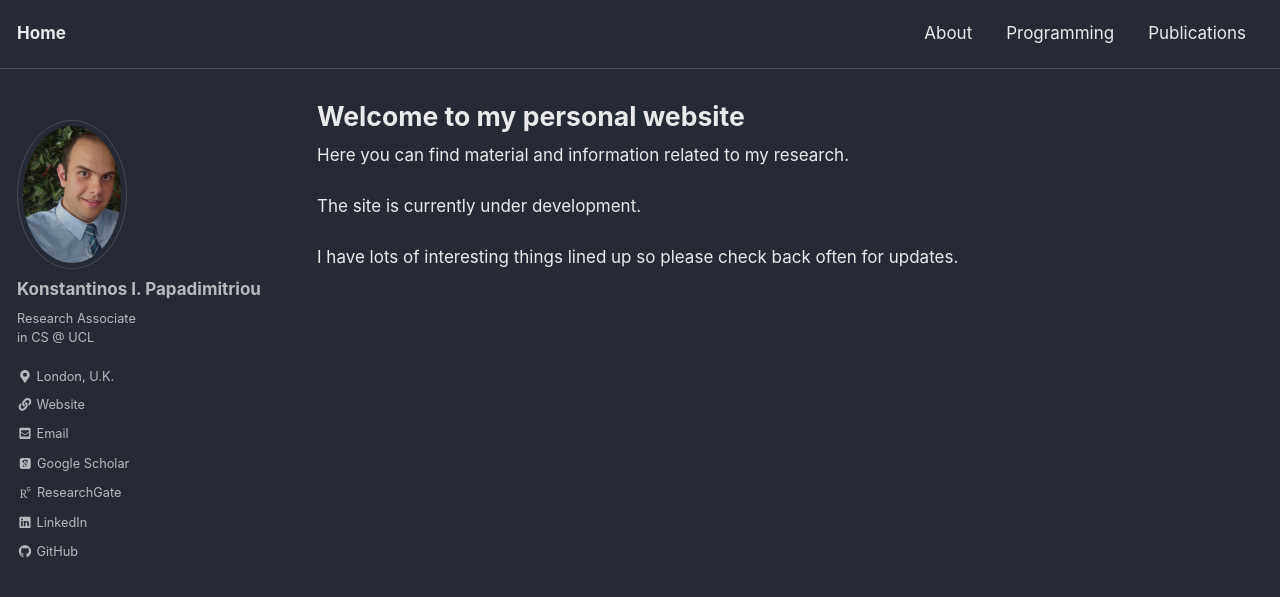
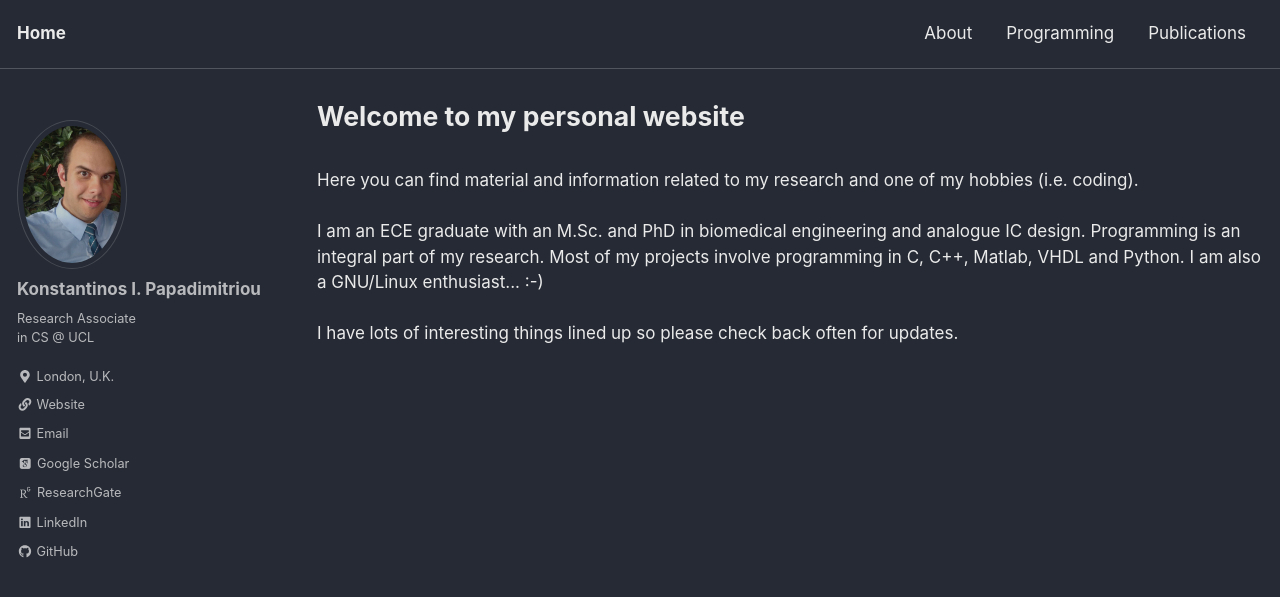
Before and after one commit to kostaspapadimitriou/kostaspapadimitriou.github.io, a Jekyll site: the page built from index.html, in a window 1280 px wide and 900 px high. Shown: the top 597 px of the window. Built offline with Jekyll 4.4.1, drawn with Linux system fonts in a browser that asks for light colours; nearby versions of some CDN libraries; some web fonts are replaced; the list of posts is cut into pages by our own code.

Commit message:
updated site

```diff
--- a/index.html
+++ b/index.html
@@ -1,11 +1,11 @@
 ---
 layout: archive
+title: Welcome to my personal website
 classes: wide
-title: Welcome to my personal website
 ---
+<br/>
+Here you can find material and information related to my research and one of my hobbies (i.e. coding).<br/><br/>
 
-Here you can find material and information related to my research. <br/><br/>
-
-The site is currently under development.<br/><br/>
+I am an ECE graduate with an M.Sc. and PhD in biomedical engineering and analogue IC design. Programming is an integral part of my research. Most of my projects involve programming in C, C++, Matlab, VHDL and Python. I am also a GNU/Linux enthusiast... :-)  <br/><br/>
 
 I have lots of interesting things lined up so please check back often for updates.
```
Also changed, not shown: About.md (+2 -2 lines), README.md (added), 3 other files.
